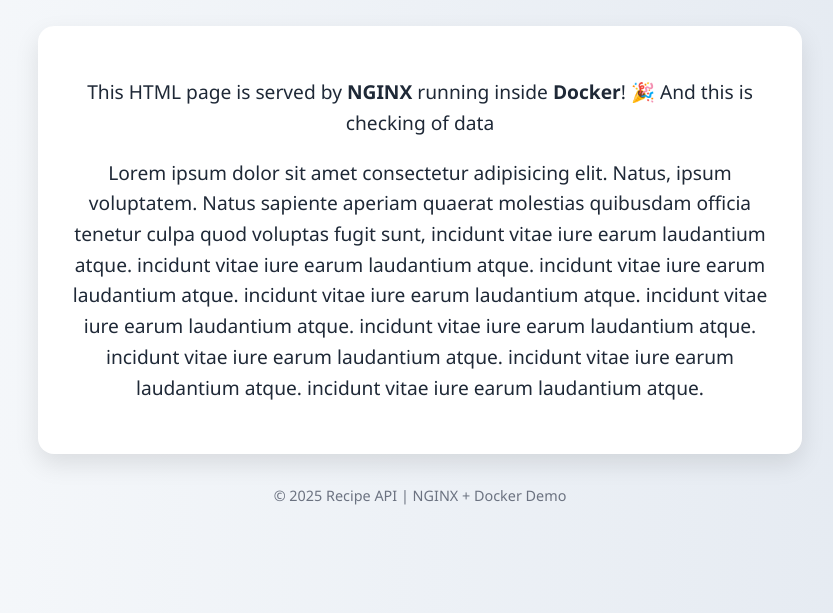
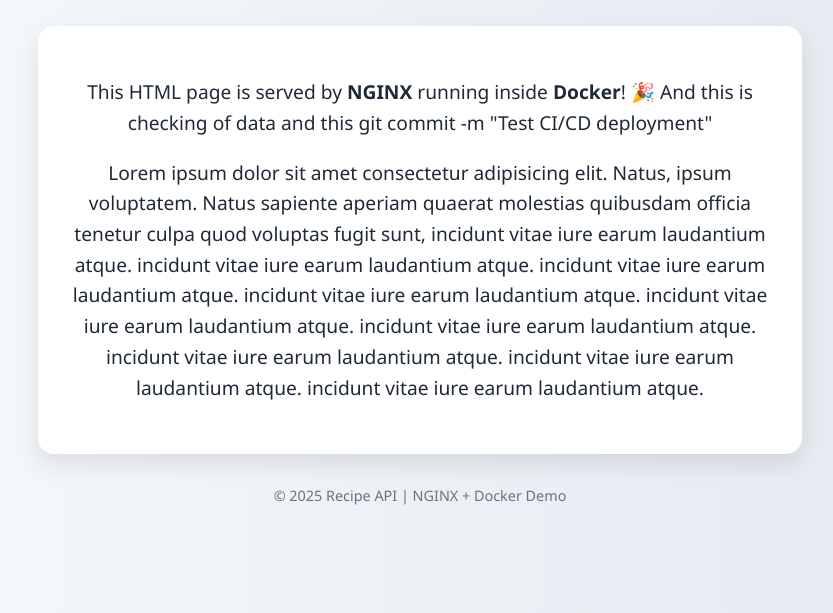
Before and after one commit to codewithtabish/nginx-recipe-backend, a website: page nginx/html/index.html in a window 1280 px wide. Shown: the part 227-840 px from the top of the page, without its empty margins (220-1053 px from the left). Drawn offline with Linux system fonts and the light colour scheme.

Commit message:
Test CI/CD deployment

```diff
--- a/nginx/html/index.html
+++ b/nginx/html/index.html
@@ -52,7 +52,7 @@
     <div class="card">
       <p>
         This HTML page is served by <strong>NGINX</strong> running inside <strong>Docker</strong>!
-        🎉 And this is checking of data
+        🎉 And this is checking of data and this git commit -m "Test CI/CD deployment"
       </p>
       <p>
         Lorem ipsum dolor sit amet consectetur adipisicing elit. Natus, ipsum voluptatem. Natus
```
